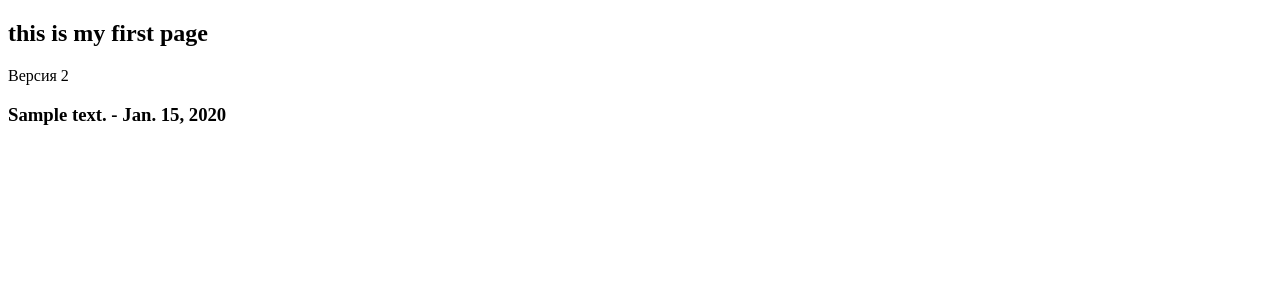
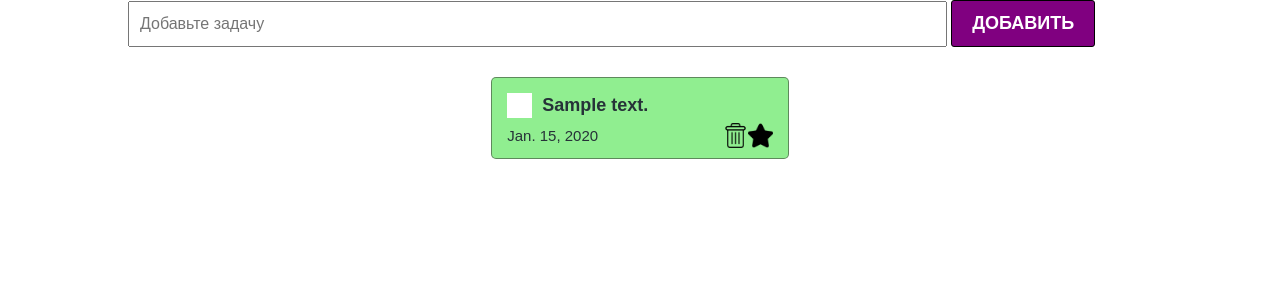
Before and after one commit to Alikhan3000/todo, a Django app: template main/templates/test.html in a window 1280 px wide. Shown: the top 300 px of the page. Run offline with Django 3.2, Linux system fonts and the light colour scheme; the template is opened without the code that fills it: values that come from a table or form of the project are taken from there, others are empty; tables that the repository leaves empty hold one stand-in row (values such as "Sample post").

Commit message:
added icons

```diff
--- a/main/templates/test.html
+++ b/main/templates/test.html
@@ -1,3 +1,4 @@
+{% load static %}
 <!DOCTYPE html>
 <html lang="en">
     <head>
@@ -5,12 +6,55 @@
         <meta http-equiv="X-UA-Compatible" content="IE=edge">
         <meta name="viewport" content="width=device-width, initial-scale=1.0">
         <title>Document</title>
+        <!-- <link rel="stylesheet" href="./index.css"> -->
+        <link rel="stylesheet" href="{% static 'styles/index.css' %}" />
+        <!-- <link rel="stylesheet" href="./checkbox.css"> -->
+        <link rel="stylesheet" href="{% static 'styles/checkbox.css' %}" />
     </head>
 <body>
-    <h2>this is my first page</h2>
-    <div>Версия 2</div>
+
+        <section>
+            <div class="create_container">
+                <input class="create_input"
+                type="text"
+                placeholder="Добавьте задачу"
+                />
+                <button class="create_button">Добавить</button>
+            </div>
+
+            <div class="todo_container">
                 {% for todo in todo_list %}
-        <h3>{{ todo.text }} - {{ todo.created_at }}</h3>
+                <div class="todo_item">
+                    <div class="todo_item_header">
+                        <label class="checkbox_container">
+                            <input type="checkbox"/>
+                            <span class="checkmark"></span>
+                        </label>
+                        <h4>{{ todo.text }}</h4>
+                    </div>
+                    <div class="todo_item_footer">
+                        <p>{{ todo.created_at }}</p>
+                        <div class="action_buttons">
+                            <img src="{% static './icons/delete.png' %}">
+                            <img src="{% static './icons/star (1).png' %}">
+                        </div>
+                    </div>
+                </div>
                 {% endfor %}
+
+
+
+
+
+
+            </div>
+
+
+
+
+
+
+
+        </section>
 </body>
 </html>
```
Also changed, not shown: main/views.py (+4 -4 lines). Lines whose indentation alone changed are shown as unchanged.
